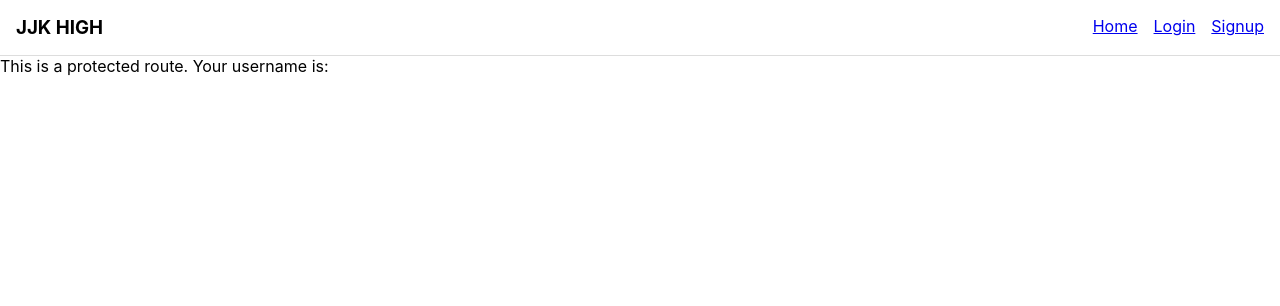
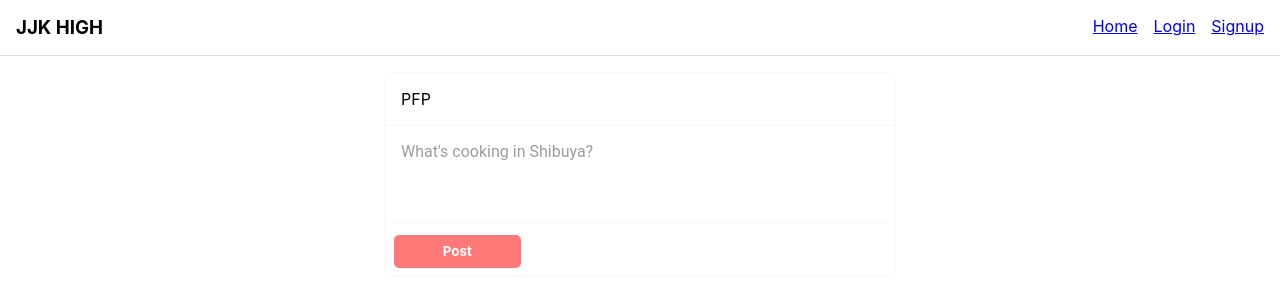
Before and after one commit to praj31/nextjs-client-jjk, a Next.js app: page /createpost in a window 1280 px wide. Before the commit this address had no page. Shown: the top 306 px of the page. Built offline with nearby package versions, Linux system fonts and the light colour scheme.

Commit message:
create post page

```diff
--- a/components/Navbar.tsx
+++ b/components/Navbar.tsx
@@ -32,6 +32,8 @@ export const Navbar: FC = (): JSX.Element => {
         )}
         {!authenticated && <Link href={"/login"}>Login</Link>}
         {!authenticated && <Link href={"/signup"}>Signup</Link>}
+        {authenticated && <Link href={"/createpost"}>Create Post</Link>}
+        {authenticated && <Link href={"/explore"}>Explore</Link>}
         {authenticated && <Link href={"/logout"}>Logout</Link>}
       </div>
     </nav>
--- a/pages/[username].tsx
+++ b/pages/[username].tsx
@@ -38,3 +38,8 @@ const ProtectedRoute: NextPage = () => {
 };
 
 export default ProtectedRoute;
+// if user is logged in then -> Create Post, Explore, Profile and Logout
+// if user is !logged in then -> Login and Signup
+// Create Post -> CHAR(255) text post
+// Explore -> explore accounts or posts (tabs) each with a searchbar.
+// can search accounts using username, can search post using just text in it
--- /dev/null
+++ b/pages/createpost.tsx
@@ -0,0 +1,48 @@
+import { NextPage } from "next";
+import Router from "next/router";
+import { useEffect, useState } from "react";
+import { isAuthenticated } from "../auth";
+import { Navbar } from "../components/Navbar";
+import styles from "../styles/Createpost.module.css";
+import { getUsernameFromCookie } from "../util";
+
+const CreatePost: NextPage = () => {
+    const authenticated: boolean = isAuthenticated();
+    const [loading, setLoading] = useState<boolean>(true);
+    const [username, setUsername] = useState<string>("");
+
+    useEffect(() => {
+      const usernameFromCookie = getUsernameFromCookie();
+      setUsername(usernameFromCookie);
+
+      setLoading(false);
+    }, [authenticated]);
+
+
+    if (loading) return <p>Loading...</p>;
+  return (
+    <>
+    <Navbar />
+      <section >
+        <div className={styles.post_container}>
+          <div className={styles.post_wrapper}>
+            <div className={styles.post_heading}>
+              <div>PFP</div>
+              <h4>{username}</h4>
+            </div>
+            <textarea
+              className={styles.post_content}
+              placeholder="What's cooking in Shibuya?"
+              max-length="50"
+              rows={5}
+              cols={10}
+            ></textarea>
+              <button className={styles.post_button}>Post</button>
+          </div>
+        </div>
+      </section>
+    </>
+  );
+};
+
+export default CreatePost;
--- /dev/null
+++ b/styles/Createpost.module.css
@@ -0,0 +1,57 @@
+.post_container{
+    width: 100%;
+    height: 100vh;
+}
+
+.post_wrapper{
+    width: 32rem;
+    height: auto;
+    position: relative;
+    display: block;
+    /* background-color: rgba(0, 0, 0, 0.021); */
+    border: 1px solid #00000007;
+    border-radius: 5px;
+    margin: auto;
+    margin-top: 1rem;
+}
+
+.post_heading{
+    width: 100%;
+    display: flex;
+    gap: 1rem;
+    padding: 1rem;
+    border-bottom: 1px solid #00000007;
+}
+
+.post_content{
+    width: 100%;
+    outline: none;
+    border: none;
+    resize: none;
+    padding: 1rem 1rem 0 1rem;
+    border-bottom: 1px solid #00000007;
+
+}
+
+.post_button {
+    display: block;
+    position: relative;
+    height: 2.5em;
+    padding: 0.625em 1em;
+    border-radius: 5px;
+    border: none;
+    outline: none;
+    text-align: center;
+    cursor: pointer;
+    appearance: none;
+    width: 100%;
+    margin: 0.5rem 0.5625rem;
+    max-width: 9.5em;
+    text-decoration: none;
+    background-color: rgb(255, 121, 121);
+    box-sizing: border-box;
+    font-weight: 700;
+    line-height: 1.25em;
+    color: #fff;
+
+  }
--- a/styles/globals.css
+++ b/styles/globals.css
@@ -29,3 +29,9 @@ input {
   border-top-width: 0px;
   border-top-style: solid;
 }
+
+textarea::placeholder {
+  font-size: 1rem;
+  color: #9c9c9c;
+  font-family: 'Roboto', sans-serif;
+}
```
